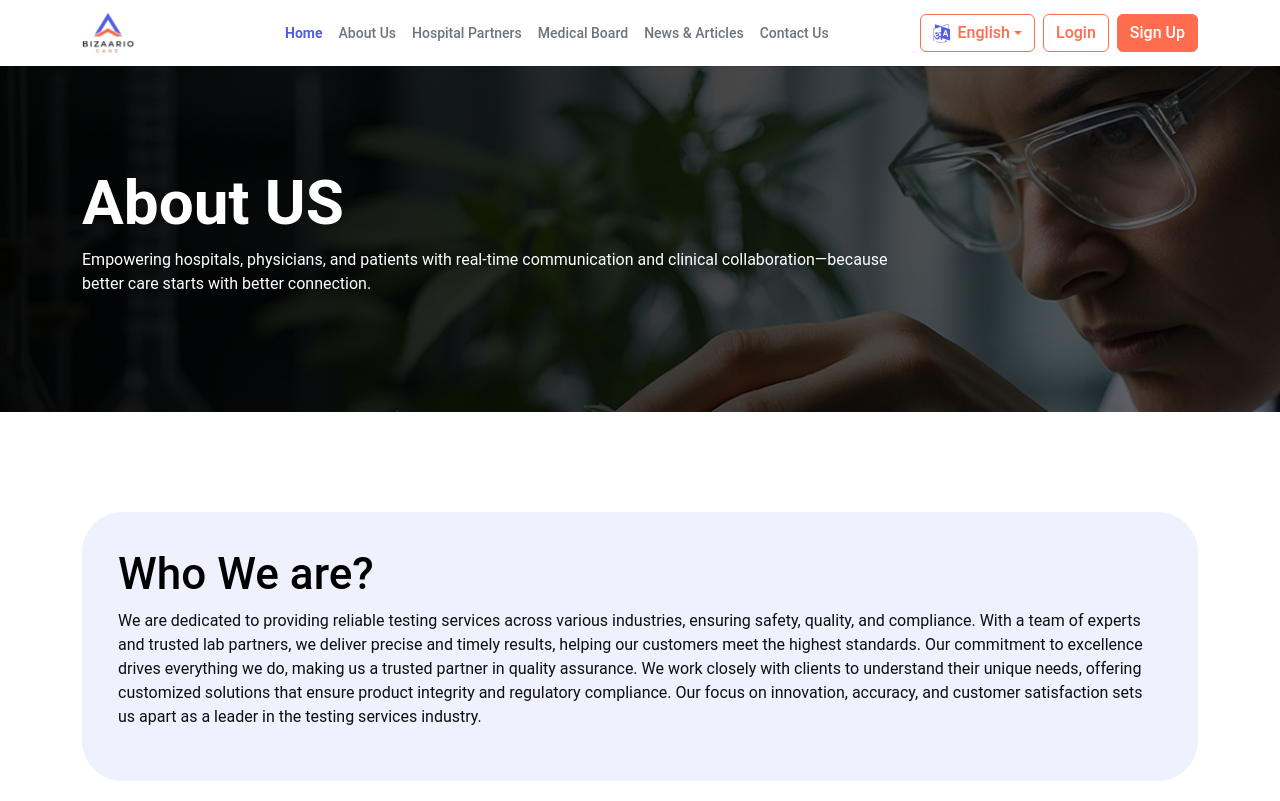
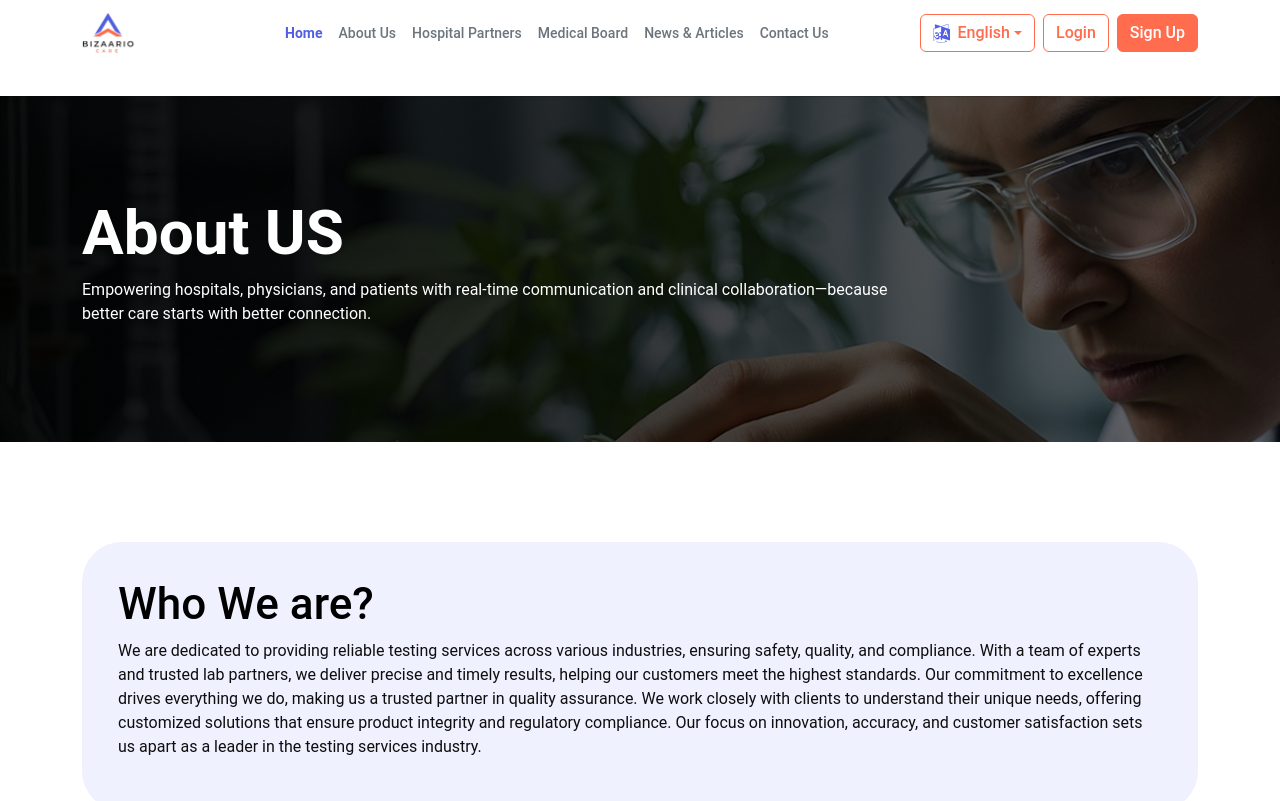
Before and after one commit to deepakkashyap1100/Bizaariocare-new, a React (Vite) app: page /about in a window 1280 px wide. Shown: the top 801 px of the page. Built offline with nearby package versions, Linux system fonts and the light colour scheme.

Commit message:
update 6

```diff
--- a/src/App.css
+++ b/src/App.css
@@ -149,9 +149,7 @@ div#navbarNav ul li {
     border-bottom:1px solid #e3e3e3
 }
 
-nav#mainNavbar .container {
-    padding-bottom: 30px;
-}
+
 }
 
 
@@ -161,6 +159,9 @@ nav#mainNavbar .container {
   font-weight: 600;
 }
 @media screen and (min-width: 992px) {
+  nav#mainNavbar .container {
+    padding-bottom: 30px;
+}
   .hero-title{
   font-size: 48px;
   color: var(--white);
```
